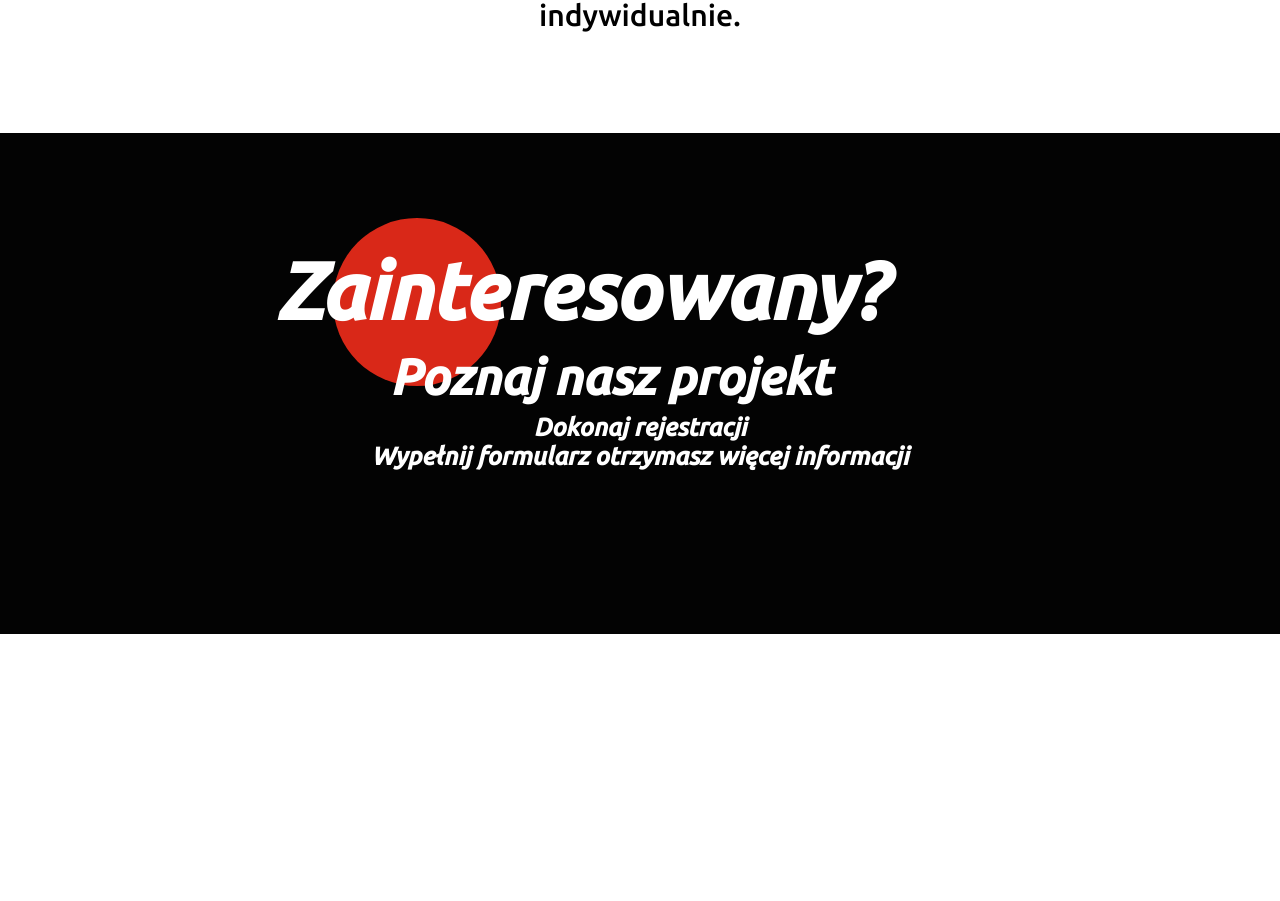
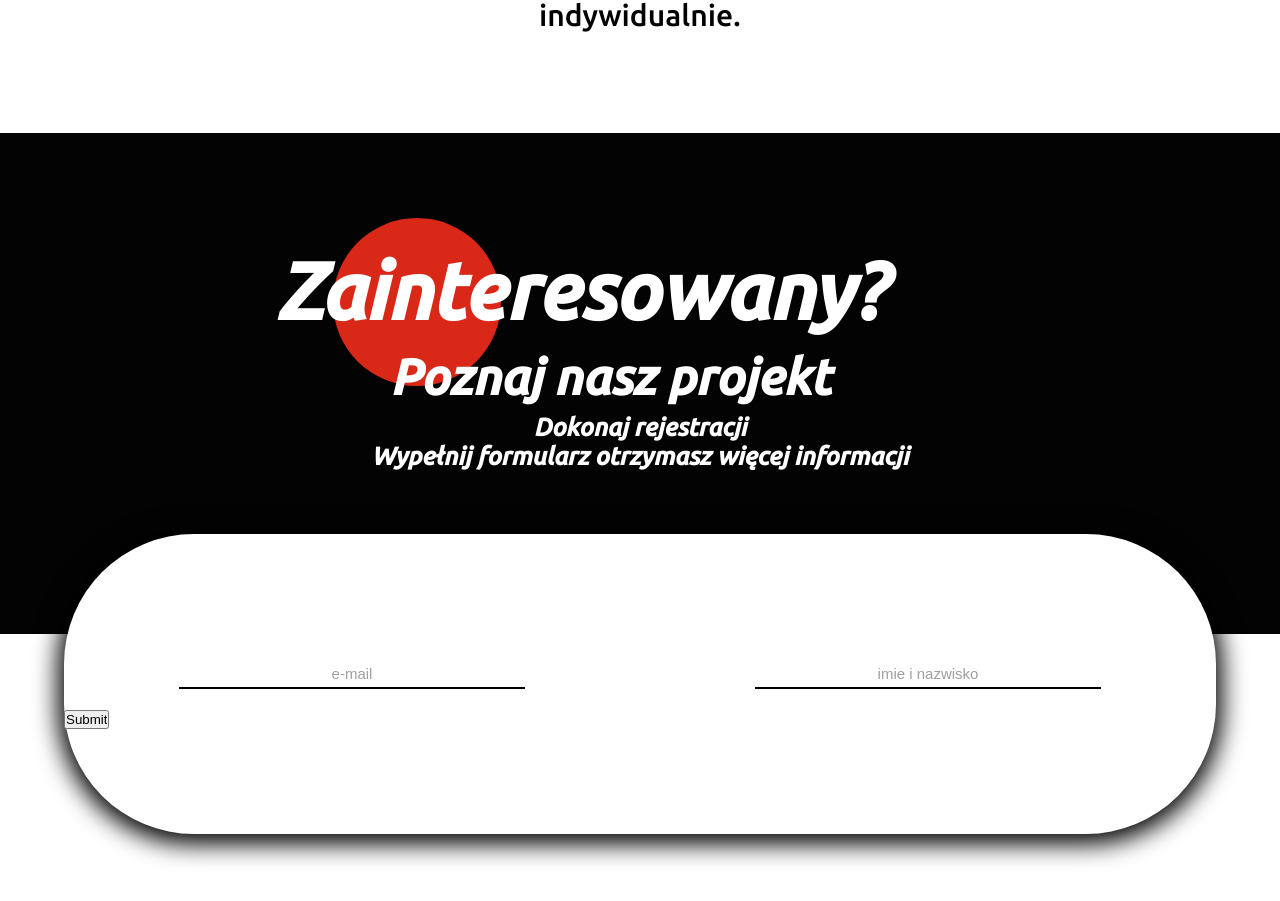
Before and after one commit to DamianKobylinski/System_BO, a Vue app in the folder front/: page / in a window 1280 px wide. Shown: the part 1795-2696 px from the top of the page. Before the commit the page ends 2429 px from the top, so only its background shows below. Built offline with nearby package versions, Linux system fonts and the light colour scheme.

Commit message:
Started working on newsletter form

```diff
--- a/front/src/App.vue
+++ b/front/src/App.vue
@@ -61,15 +61,20 @@
           </h3>
           <div class="circle" />
         </div>
+        <Form />
       </div>
     </section>
   </div>
 </template>
 
 <script>
+import Form from './components/Form.vue';
 
 export default {
   name: 'App',
+  components: {
+    Form,
+  },
 };
 </script>
 
@@ -263,7 +268,6 @@ body{
     overflow: hidden;
     .register-info-wrapper{
       height: auto;
-      background-color: $bg-black;
       color: white;
       font-weight: 700;
       font-style: italic;
@@ -276,14 +280,15 @@ body{
         height: 100%;
         padding: 13vh 0 20vh 0;
         position: relative;
+        background-color: $bg-black;
         h1{
           z-index: 10;
           font-size: 80px;
           transform: translateX(-60px);
           margin: 7px auto;
           @include tablet{
-            font-size: 65px;
-            transform: translateX(-40px);
+            font-size: 55px;
+            transform: translateX(-20px);
           }
           @include mobile{
             font-size: 35px;
--- /dev/null
+++ b/front/src/components/Form.vue
@@ -0,0 +1,83 @@
+<template>
+  <div class="form-wrapper">
+    <form>
+      <div class="data-inputs">
+        <input
+          type="text"
+          placeholder="e-mail"
+          class="email"
+        >
+        <input
+          type="text"
+          placeholder="imie i nazwisko"
+          class="name"
+        >
+      </div>
+      <input type="submit">
+    </form>
+  </div>
+</template>
+
+<script>
+
+export default {
+  name: 'Form',
+};
+</script>
+
+<style lang="scss" scoped>
+.form-wrapper{
+    width: 90vw;
+    background-color: white;
+    box-shadow: 0px 4px 25px 6px #000000;
+    border-radius: 130px;
+    margin: 0 auto;
+    height: 300px;
+    transform: translateY(-100px);
+    display: flex;
+    align-items: center;
+    justify-content: center;
+    @include tablet{
+      border-radius: 110px;
+    }
+    @include mobile{
+      border-radius: 80px;
+    }
+    .data-inputs{
+        width: 90vw;
+        display: flex;
+        flex-direction: row;
+        justify-content: space-around;
+        align-items: center;
+        @include mobile{
+          flex-direction: column;
+        }
+        @include tablet{
+          flex-direction: column;
+        }
+        input{
+            width: 30%;
+            border: none;
+            border-bottom: 2px solid #000;
+            text-align: center;
+            color: #000;
+            font-weight: 500;
+            padding: 5px 0;
+            font-size: 15px;
+            margin: 20px 0;
+            &:focus{
+              outline: none;
+            }
+            &::placeholder{
+              color: #9f9f9f;
+            }
+            @include mobile{
+              width: 70%;
+            }
+            @include tablet{
+              width: 60%;
+            }
+        }
+    }
+}
+</style>
```
Also changed, not shown: front/src/components/Footer.vue (added, +14 -0 lines).
